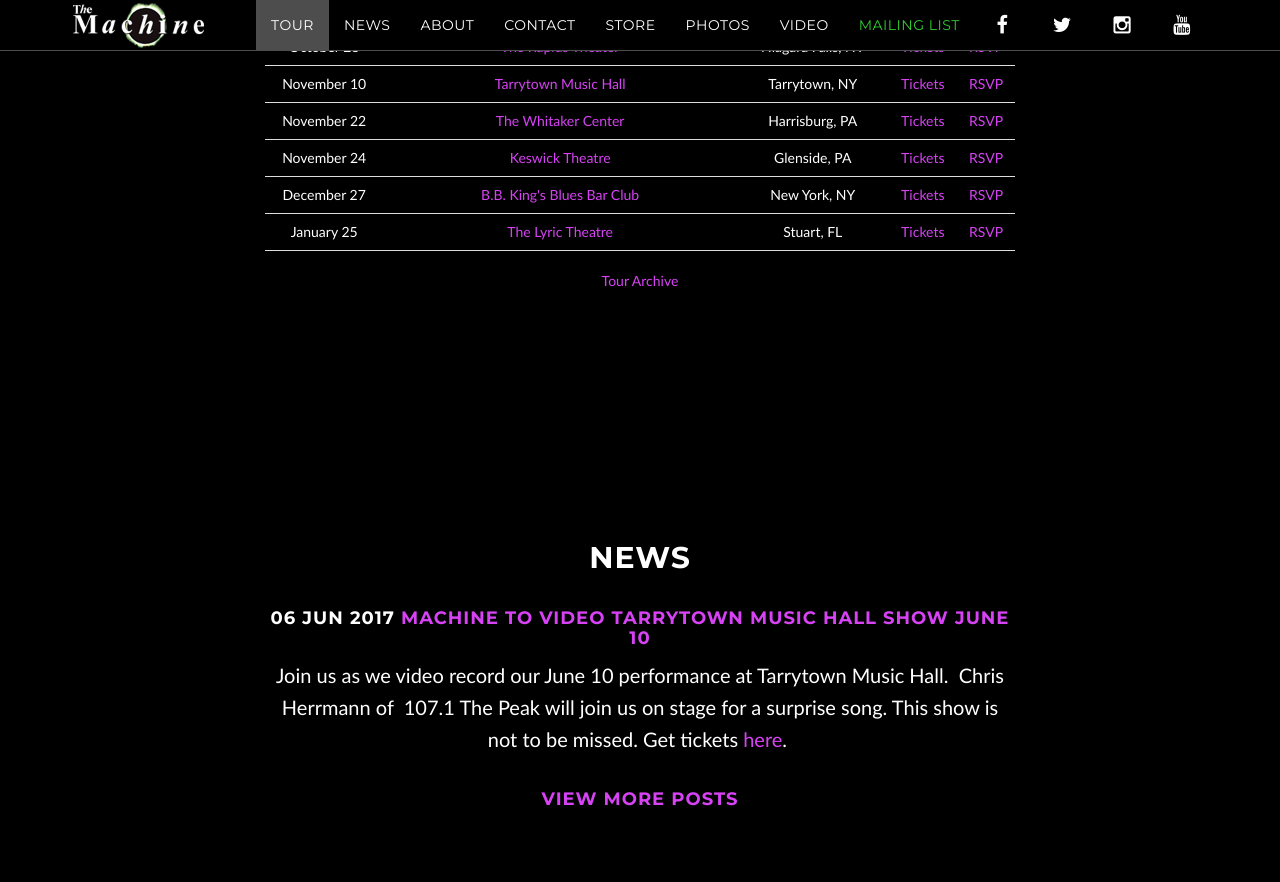
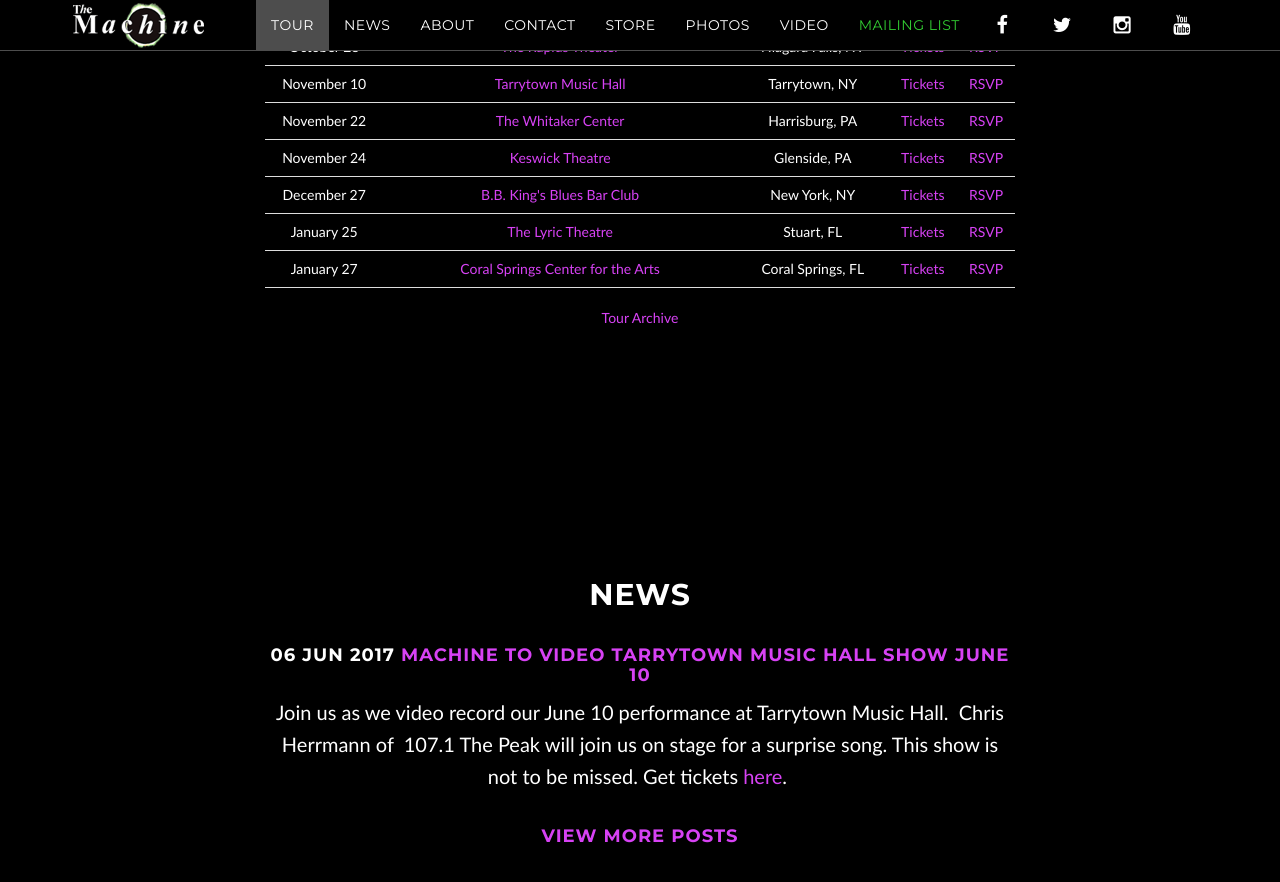
Before and after one commit to machineweb/machineweb.github.io, a Jekyll site: the page built from index.html, in a window 1280 px wide and 900 px high, scrolled down 1249 px. Shown: the top 882 px of the window. Built offline with Jekyll 4.4.1, drawn with Linux system fonts in a browser that asks for light colours; comment, search, counter and statistics services are not loaded.

Commit message:
New tour item

```diff
--- a/_data/tour.yml
+++ b/_data/tour.yml
@@ -3160,3 +3160,11 @@
     tickets-url: "https://www1.ticketmaster.com/event/000052D502EE78EA?brand=bbkingblues&camefrom=cfc_bbking_website"
     rsvp-url: "https://www.facebook.com/events/2349808801910468/?context=create&previousaction=create&ref=5&page_id_source=56922104274&sid_create=2550690511&action_history=[%7B%22surface%22%3A%22create_dialog%22%2C%22mechanism%22%3A%22page_create_dialog%22%2C%22extra_data%22%3A[]%7D]&has_source=1"
     order: "1514354400000"
+
+  - date: "January 27 2018"
+    venue: "Coral Springs Center for the Arts"
+    venue-url: "http://www.coralspringscenterforthearts.com/event/the-machine-a-pink-floyd-tribute/"
+    location: "Coral Springs, FL"
+    tickets-url: "http://ev5.evenue.net/cgi-bin/ncommerce3/SEGetEventInfo?ticketCode=GS%3ACSCC%3AC17%3AMACH01%3A&linkID=pfm-coralsprings&shopperContext=&pc=&caller=&appCode=&groupCode=SE&cgc=&_ga=2.262625164.1016402248.1505057451-505987440.1494527731"
+    rsvp-url: "https://www.facebook.com/events/746635948841906/?context=create&previousaction=create&ref=5&page_id_source=56922104274&sid_create=1953732153&action_history=[%7B%22surface%22%3A%22create_dialog%22%2C%22mechanism%22%3A%22page_create_dialog%22%2C%22extra_data%22%3A[]%7D]&has_source=1"
+    order: "1517032800000"
```
